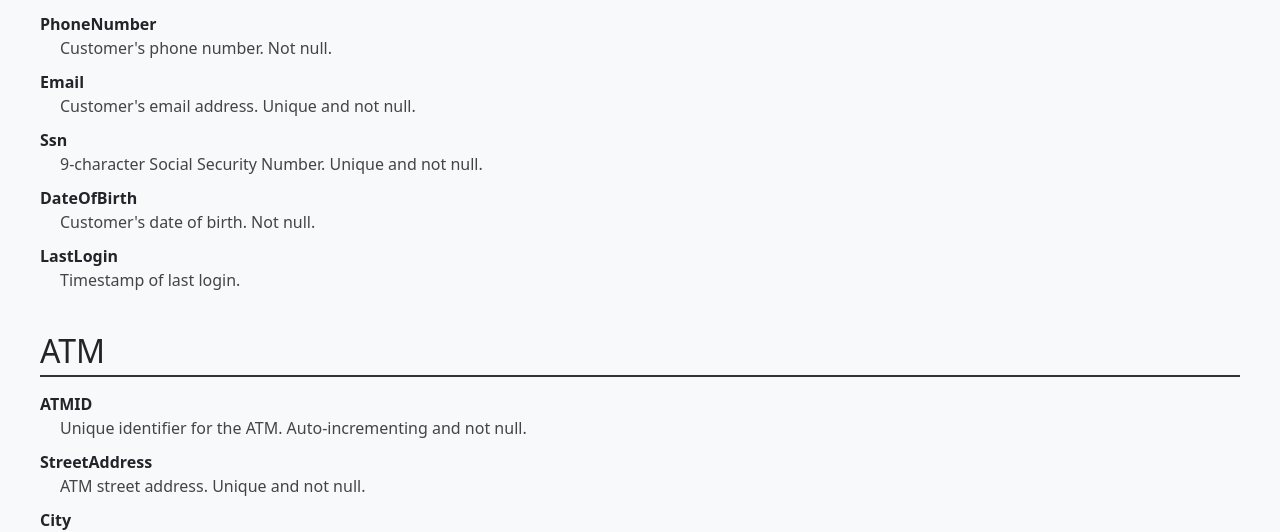
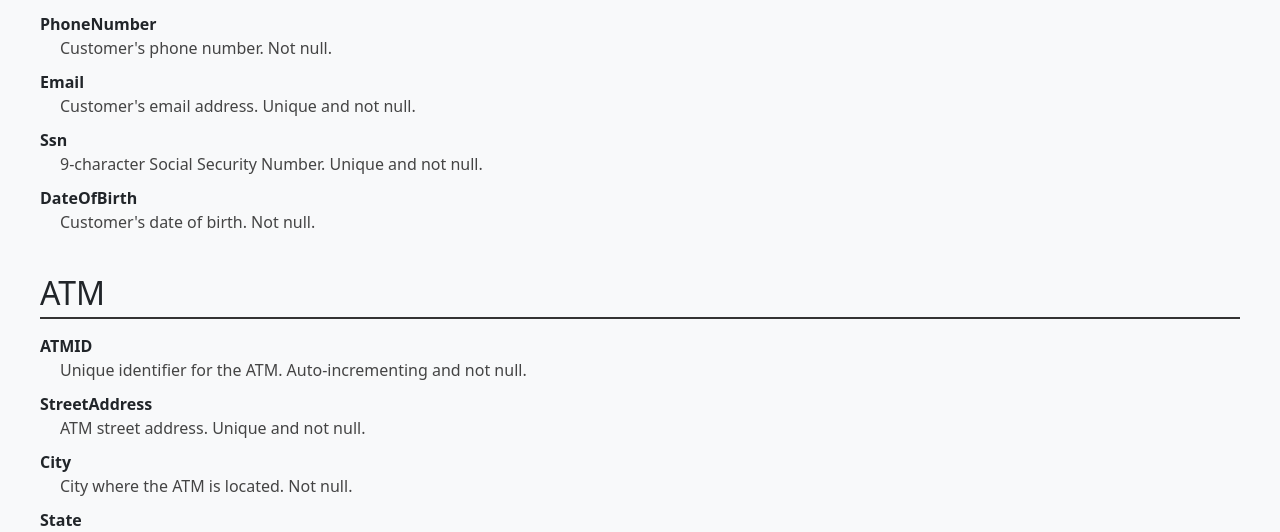
Before and after one commit to alomeli13/CS370-Online-Banking-Database, a PHP site: page /data_dictionary.php in a window 1280 px wide. Shown: the part 931-1463 px from the top of the page. Run offline with PHP 8.4, Linux system fonts and the light colour scheme.

Commit message:
Deleted LastLogin form Customer. Deleted Essn from Dependent. Swapped Salary form Job-Title to Employee.

```diff
--- a/data_dictionary.php
+++ b/data_dictionary.php
@@ -84,8 +84,6 @@
             <dt>DateOfBirth</dt>
             <dd>Customer's date of birth. Not null.</dd>
 
-            <dt>LastLogin</dt>
-            <dd>Timestamp of last login.</dd>
         </dl>
     </section>
 
@@ -244,8 +242,6 @@
             <dt>Job_Description</dt>
             <dd>Description of the job.</dd>
 
-            <dt>Salary</dt>
-            <dd>Base salary for the job title.</dd>
         </dl>
     </section>
 
@@ -267,6 +263,9 @@
             <dt>Lname</dt>
             <dd>Employee's last name. Not null.</dd>
 
+            <dt>Salary</dt>
+            <dd>Base salary for the job title.</dd>
+
             <dt>Essn</dt>
             <dd>Employee's Social Security Number. Unique and not null.</dd>
         </dl>
@@ -287,8 +286,6 @@
             <dt>Lname</dt>
             <dd>Dependent's last name. Not null.</dd>
 
-            <dt>Essn</dt>
-            <dd>Foreign key referencing Employee.Essn.</dd>
         </dl>
     </section>
 
```
